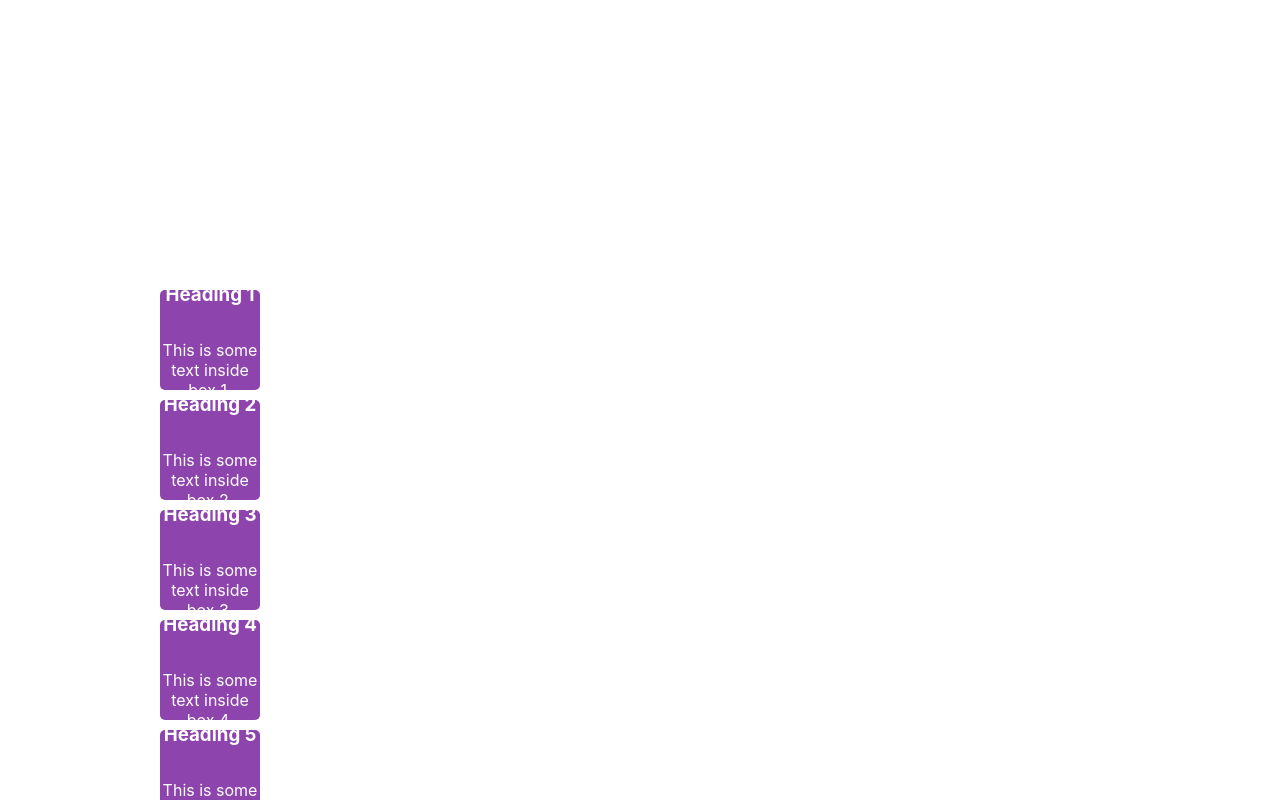
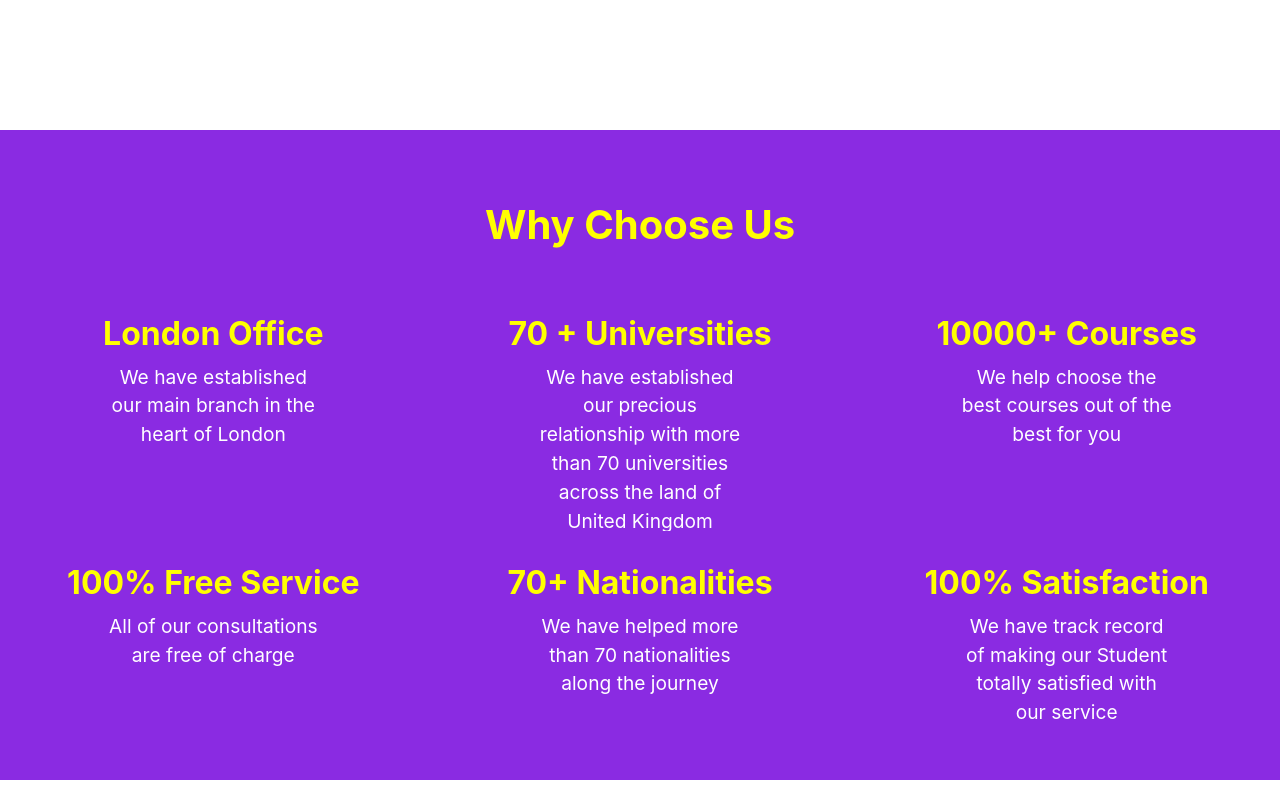
Before and after one commit to TanimKhan2004/Agency-Website, a React (Create React App) app: page / in a window 1280 px wide. Shown: the part 1300-2100 px from the top of the page. Built offline with nearby package versions, Linux system fonts and the light colour scheme.

Commit message:
Card Box Update

```diff
--- a/src/Components/CardBox.css
+++ b/src/Components/CardBox.css
@@ -1,22 +1,60 @@
-/* src/Components/PurpleBox.css */
-.card-box {
+.card-container {
   width: 100%;
-background-color: white; /* White background */
-padding: 150px ; /* Adds padding above and below the lines */
-text-align: center; /* Centers the text */
-box-sizing: border-box; /* Ensures padding is included in total width */
+  display: flex;
+  flex-wrap: wrap;          /* Allow boxes to wrap */
+  justify-content: center;  /* Center horizontally */
+  align-items: flex-start;  /* Align items to the top */
+  padding: 0;               /* Remove padding for no extra space */
+  background-color: blueviolet;
+  min-height: 650px;        /* Increased height for more space */
+}
+
+.title-box {
+  width: 100%;
+  text-align: center;       /* Center the title */
+  padding: 0;               /* Remove extra padding */
+  background-color: blueviolet; /* Consistent background color */
+  color: white;
+  padding-top: 70px;        /* Add only top padding for spacing above */
+}
+
+.title-box h2 {
+  font-size: 2.5rem;        /* Larger font for the title */
+  margin: 0;                /* Remove default margin */
+  color: yellow;            /* Make the title pop */
 }
 
 .square-box {
-    width: 100px;   /* Adjust size as needed */
-    height: 100px;  /* Ensure it's a square */
-    background-color: #8e44ad; /* Purple background */
+  flex: 1 1 33.33%;         /* Each box takes 1/3 of the row width */
+  height: calc(33.33vh - 50px); /* Dynamically adjust based on viewport */
+  background-color: blueviolet;
   color: white;
   display: flex;
   flex-direction: column;
   align-items: center;
-    justify-content: center;
-    margin: 10px;
-    border-radius: 5px;
+  justify-content: flex-start;
+  border-radius: 0;         /* Remove border-radius for a flush layout */
   text-align: center;
+  box-sizing: border-box;   /* Ensure padding doesn't affect the box size */
+  padding-left: 60px;            /* Adjust padding for consistent spacing */
+  padding-right: 60px;
+  padding-bottom: 60px;
+  padding-top: 0px;
+  margin: 0;                /* Remove any default margin */
+
 }
+
+.box-heading {
+  font-weight: bold;
+  font-size: 2rem;
+  margin-bottom: 10px;      /* Adjust spacing below the heading */
+  color: yellow;
+}
+
+.box-text {
+  font-size: 1.2rem;
+  margin: 0 auto;           /* Center-align the text within the box */
+  max-width: 70%;           /* Restrict the width of the text */
+  word-wrap: break-word;    /* Break long words to prevent overflow */
+  line-height: 1.5;         /* Improve readability by increasing line height */
+}
--- a/src/Components/CardBox.js
+++ b/src/Components/CardBox.js
@@ -3,16 +3,39 @@ import React from 'react';
 import './CardBox.css';
 
 function CardBox() {
+  const boxContent = [
+    { heading: "London Office", text: "We have established our main branch in the heart of London" },
+
+    { heading: "70 + Universities",
+      text: "We have established our precious relationship with more than 70 universities across the land of United Kingdom" },
+
+    { heading: "10000+ Courses", text: "We help choose the best courses out of the best for you" },
+
+    { heading: "100% Free Service", text: "All of our consultations are free of charge" },
+
+    { heading: "70+ Nationalities", text: "We have helped more than 70 nationalities along the journey" },
+
+    { heading: "100% Satisfaction", text: "We have track record of making our Student totally satisfied with our service" },
+
+  ];
+
   return (
-    <div className="card-box">
-      {[...Array(5)].map((_, index) => (
+    <div className="card-container">
+      {/* Title box */}
+      <div className="title-box">
+        <h2>Why Choose Us</h2>
+      </div>
+
+      {/* Cards */}
+      {boxContent.map((content, index) => (
         <div key={index} className="square-box">
-          <h3>Heading {index + 1}</h3>
-          <p>This is some text inside box {index + 1}.</p>
+          <h3 className="box-heading">{content.heading}</h3>
+          <p className="box-text">{content.text}</p>
         </div>
       ))}
     </div>
   );
 }
 
+
 export default CardBox;
```
Lines whose indentation alone changed are shown as unchanged.
